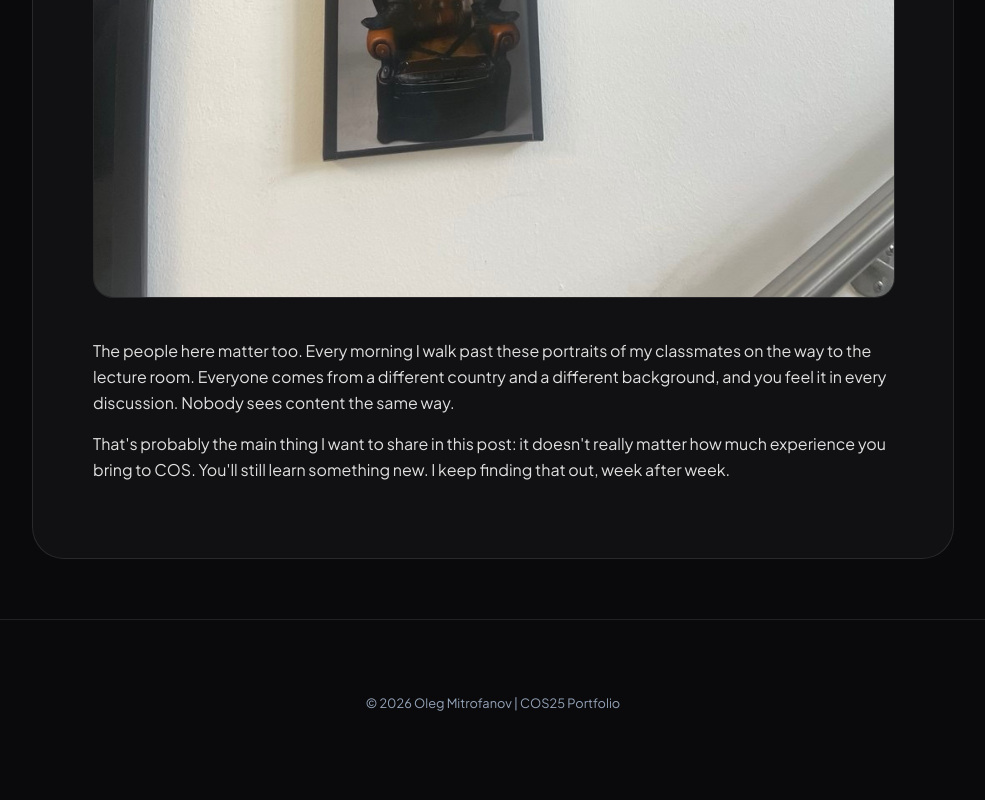
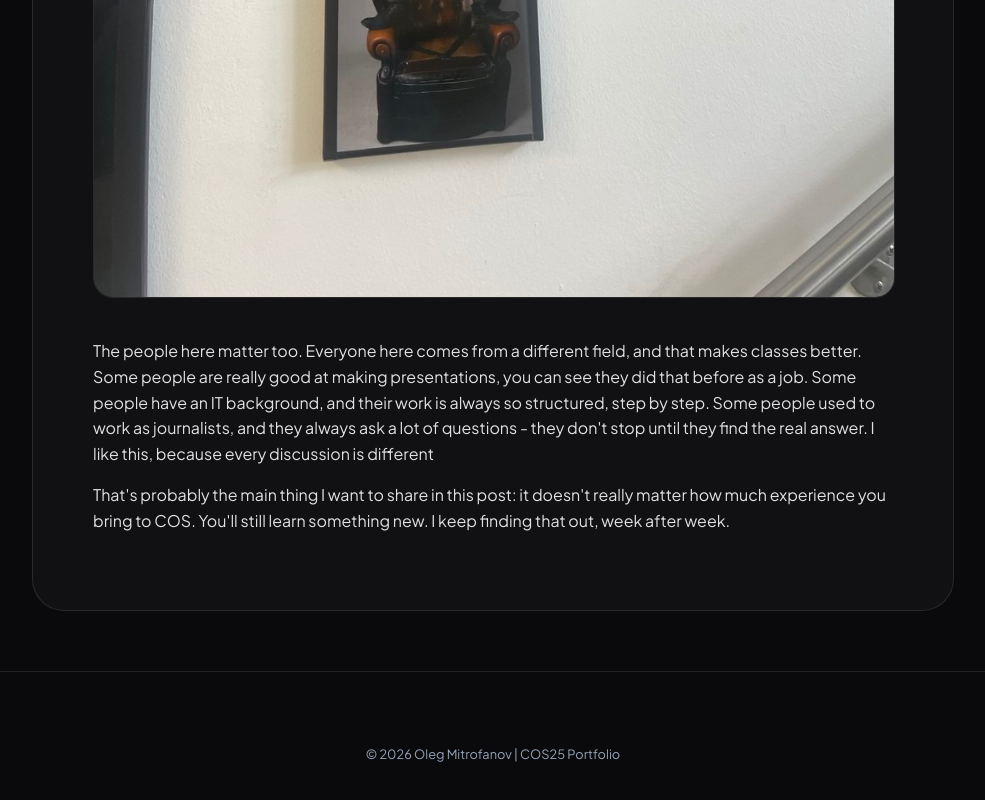
Before and after one commit to Mitrofanovoleg/cos-portfolio, a plain HTML site: page post2.html in a window 1280 px wide. Shown: the part 2639-3439 px from the top of the page, without its empty margins (147-1132 px from the left). Drawn offline with Linux system fonts and the light colour scheme.

Commit message:
Update post2.html

```diff
--- a/post2.html
+++ b/post2.html
@@ -33,7 +33,7 @@
             <div class="post-gallery" style="grid-template-columns: 1fr;">
                 <img src="photo5.jpg" alt="Wall of student portraits in the FH Joanneum corridor">
             </div>
-            <p>The people here matter too. Every morning I walk past these portraits of my classmates on the way to the lecture room. Everyone comes from a different country and a different background, and you feel it in every discussion. Nobody sees content the same way.</p>
+            <p>The people here matter too. Everyone here comes from a different field, and that makes classes better. Some people are really good at making presentations, you can see they did that before as a job. Some people have an IT background, and their work is always so structured, step by step. Some people used to work as journalists, and they always ask a lot of questions - they don't stop until they find the real answer. I like this, because every discussion is different</p>
 
             <p>That's probably the main thing I want to share in this post: it doesn't really matter how much experience you bring to COS. You'll still learn something new. I keep finding that out, week after week.</p>
         </div>
```
